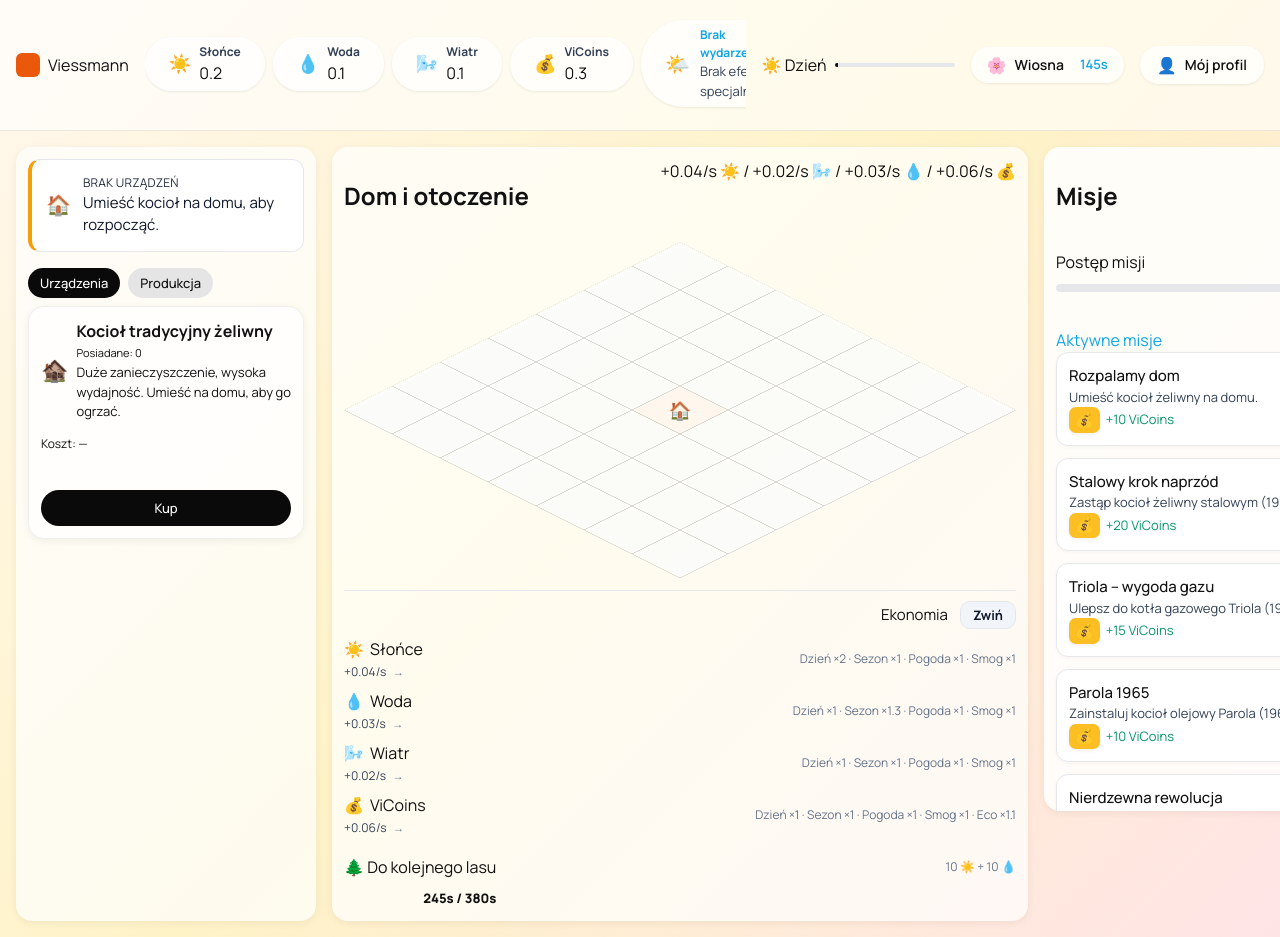
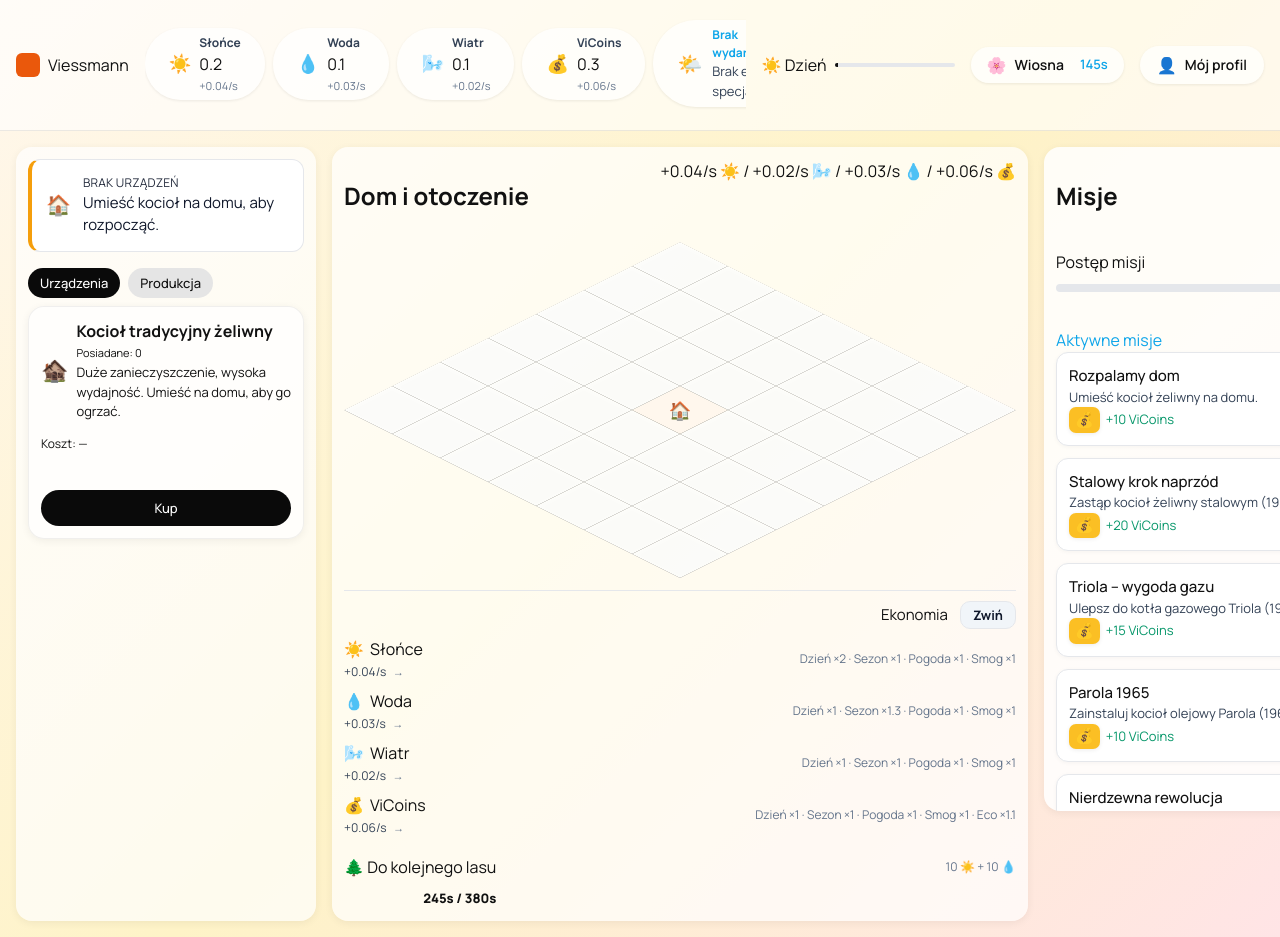
Before and after one commit to reprezentant/viessmann-game, a React (Vite) app: page / in a window 1280 px wide. Built offline with nearby package versions, Linux system fonts and the light colour scheme.

Commit message:
UI: show +rate under header pills; dim near-zero rates; improve Ekonomia toggle accessibility

```diff
--- a/src/ViessmannGame.tsx
+++ b/src/ViessmannGame.tsx
@@ -1100,6 +1100,7 @@
     return n % 1 === 0 ? n.toString() : n.toFixed(1);
   };
   const rateText = (k: ResKey) => `+${fmt(effectiveRates[k])}/s`;
+  const isNearZeroRate = (k: ResKey) => Math.abs(effectiveRates[k]) < 1e-4;
 
   // Tooltip for pollution pill: breakdown of sources and total rate
   const pollutionTooltip = useMemo(() => {
@@ -1306,6 +1307,7 @@
             <div>
               <div style={{ fontWeight: 700, fontSize: 12, fontFamily: 'Manrope, system-ui, sans-serif', color: isDay ? "#334155" : "#F1F5F9" }}>Słońce</div>
               <div className="font-semibold font-sans tabular-nums" style={{ color: isDay ? "#111" : "#FBBF24" }}>{fmt(resources.sun)}</div>
+              <div className="font-sans tabular-nums" style={{ fontSize: 11, marginTop: 2, color: isNearZeroRate('sun') ? (isDay ? '#94a3b8' : '#64748b') : (isDay ? '#64748b' : '#94a3b8') }}>{rateText('sun')}</div>
             </div>
           </div>
           <div style={{
@@ -1317,6 +1319,7 @@
             <div>
               <div style={{ fontWeight: 700, fontSize: 12, fontFamily: 'Manrope, system-ui, sans-serif', color: isDay ? "#334155" : "#F1F5F9" }}>Woda</div>
               <div className="font-semibold font-sans tabular-nums" style={{ color: isDay ? "#111" : "#38BDF8" }}>{fmt(resources.water)}</div>
+              <div className="font-sans tabular-nums" style={{ fontSize: 11, marginTop: 2, color: isNearZeroRate('water') ? (isDay ? '#94a3b8' : '#64748b') : (isDay ? '#64748b' : '#94a3b8') }}>{rateText('water')}</div>
             </div>
           </div>
           <div style={{
@@ -1328,6 +1331,7 @@
             <div>
               <div style={{ fontWeight: 700, fontSize: 12, fontFamily: 'Manrope, system-ui, sans-serif', color: isDay ? "#334155" : "#F1F5F9" }}>Wiatr</div>
               <div className="font-semibold font-sans tabular-nums" style={{ color: isDay ? "#111" : "#A5B4FC" }}>{fmt(resources.wind)}</div>
+              <div className="font-sans tabular-nums" style={{ fontSize: 11, marginTop: 2, color: isNearZeroRate('wind') ? (isDay ? '#94a3b8' : '#64748b') : (isDay ? '#64748b' : '#94a3b8') }}>{rateText('wind')}</div>
             </div>
           </div>
           <div style={{
@@ -1339,6 +1343,7 @@
             <div>
               <div style={{ fontWeight: 700, fontSize: 12, fontFamily: 'Manrope, system-ui, sans-serif', color: isDay ? "#334155" : "#F1F5F9" }}>ViCoins</div>
               <div className="font-semibold font-sans tabular-nums" style={{ color: isDay ? "#111" : "#FDE68A" }}>{fmt(resources.coins)}</div>
+              <div className="font-sans tabular-nums" style={{ fontSize: 11, marginTop: 2, color: isNearZeroRate('coins') ? (isDay ? '#94a3b8' : '#64748b') : (isDay ? '#64748b' : '#94a3b8') }}>{rateText('coins')}</div>
             </div>
           </div>
           {/* Weather Event Pill - zawsze widoczny */}
@@ -2012,7 +2017,7 @@
                 <div style={{ maxWidth: 720, marginLeft: 'auto', textAlign: 'right' }}>
                   <div style={{ display: 'flex', alignItems: 'center', justifyContent: 'flex-end', marginBottom: 8, gap: 12 }}>
                     <div className="font-semibold font-sans" style={{ fontSize: 15 }}>Ekonomia</div>
-                    <button onClick={() => setEcoOpen(o => !o)}
+                    <button aria-expanded={ecoOpen} onClick={() => setEcoOpen(o => !o)}
                       style={{ fontSize: 13, fontWeight: 700, border: isDay ? '1px solid #e5e7eb' : '1px solid #334155', background: isDay ? '#f1f5f9' : '#111827', color: isDay ? '#0f172a' : '#e5e7eb', borderRadius: 10, padding: '4px 12px', cursor: 'pointer' }}>
                       {ecoOpen ? 'Zwiń' : 'Pokaż'}
                     </button>
@@ -2023,28 +2028,28 @@
                       <div style={row}>
                         <div style={leftBlock}>
                           <div style={leftTop}><span>☀️</span><span>Słońce</span></div>
-          <div className="font-sans tabular-nums" style={rateUnder}>+{fmt(effectiveRates.sun)}/s <span style={{ color: rateTrends.sun.color, fontSize: 11, marginLeft: 4 }}>{rateTrends.sun.icon}</span></div>
+          <div className="font-sans tabular-nums" style={{ ...rateUnder, color: isNearZeroRate('sun') ? (isDay ? '#94a3b8' : '#64748b') : (isDay ? '#334155' : '#CBD5E1') }}>+{fmt(effectiveRates.sun)}/s <span style={{ color: rateTrends.sun.color, fontSize: 11, marginLeft: 4 }}>{rateTrends.sun.icon}</span></div>
                         </div>
                         <span style={cap}>{multLine('sun')}</span>
                       </div>
                       <div style={row}>
                         <div style={leftBlock}>
                           <div style={leftTop}><span>💧</span><span>Woda</span></div>
-          <div className="font-sans tabular-nums" style={rateUnder}>+{fmt(effectiveRates.water)}/s <span style={{ color: rateTrends.water.color, fontSize: 11, marginLeft: 4 }}>{rateTrends.water.icon}</span></div>
+          <div className="font-sans tabular-nums" style={{ ...rateUnder, color: isNearZeroRate('water') ? (isDay ? '#94a3b8' : '#64748b') : (isDay ? '#334155' : '#CBD5E1') }}>+{fmt(effectiveRates.water)}/s <span style={{ color: rateTrends.water.color, fontSize: 11, marginLeft: 4 }}>{rateTrends.water.icon}</span></div>
                         </div>
                         <span style={cap}>{multLine('water')}</span>
                       </div>
                       <div style={row}>
                         <div style={leftBlock}>
                           <div style={leftTop}><span>🌬️</span><span>Wiatr</span></div>
-          <div className="font-sans tabular-nums" style={rateUnder}>+{fmt(effectiveRates.wind)}/s <span style={{ color: rateTrends.wind.color, fontSize: 11, marginLeft: 4 }}>{rateTrends.wind.icon}</span></div>
+          <div className="font-sans tabular-nums" style={{ ...rateUnder, color: isNearZeroRate('wind') ? (isDay ? '#94a3b8' : '#64748b') : (isDay ? '#334155' : '#CBD5E1') }}>+{fmt(effectiveRates.wind)}/s <span style={{ color: rateTrends.wind.color, fontSize: 11, marginLeft: 4 }}>{rateTrends.wind.icon}</span></div>
                         </div>
                         <span style={cap}>{multLine('wind')}</span>
                       </div>
                       <div style={row}>
                         <div style={leftBlock}>
                           <div style={leftTop}><span>💰</span><span>ViCoins</span></div>
-          <div className="font-sans tabular-nums" style={rateUnder}>+{fmt(effectiveRates.coins)}/s <span style={{ color: rateTrends.coins.color, fontSize: 11, marginLeft: 4 }}>{rateTrends.coins.icon}</span></div>
+          <div className="font-sans tabular-nums" style={{ ...rateUnder, color: isNearZeroRate('coins') ? (isDay ? '#94a3b8' : '#64748b') : (isDay ? '#334155' : '#CBD5E1') }}>+{fmt(effectiveRates.coins)}/s <span style={{ color: rateTrends.coins.color, fontSize: 11, marginLeft: 4 }}>{rateTrends.coins.icon}</span></div>
                         </div>
                         <span style={cap}>{multLine('coins')}</span>
                       </div>
```
